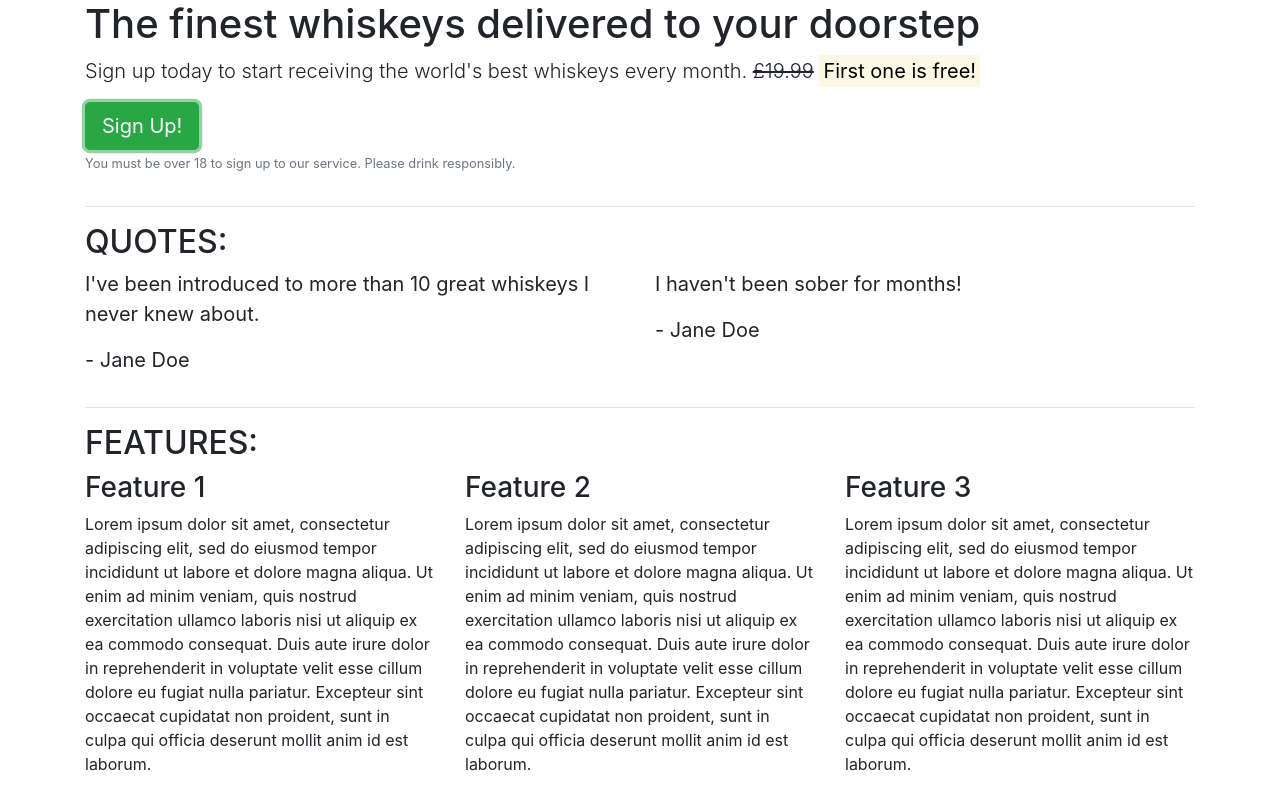
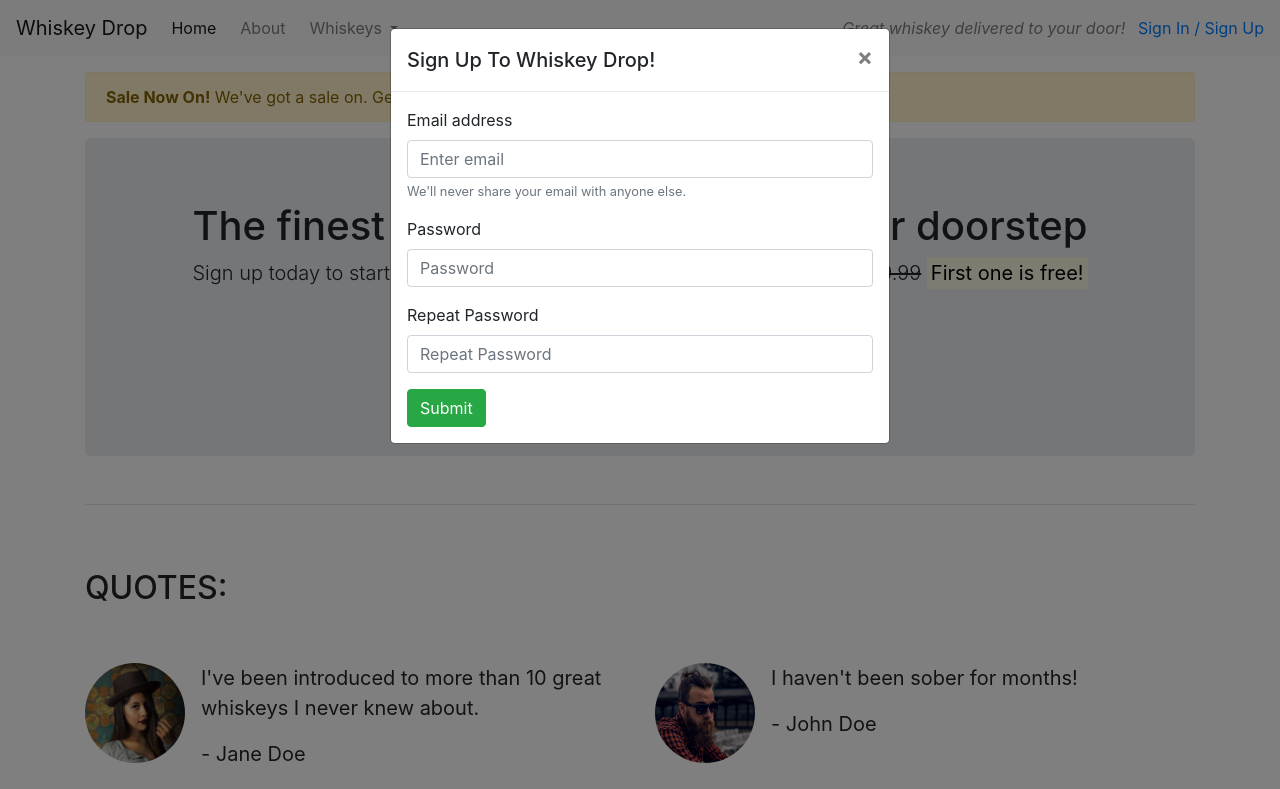
Before and after one commit to CherylEThomas/bootstrap1, a plain HTML site: page index.html in a window 1280 px wide. Both pictures are taken after a click on the button "Sign Up!". Shown: the top 789 px of the page. Drawn offline with nearby package versions, Linux system fonts and the light colour scheme.

Commit message:
Update-Whiskey-Tutorial

```diff
--- a/index.html
+++ b/index.html
@@ -7,17 +7,57 @@
     <title>Whiskey Drop | Taste a new whiskey every month</title>
     <link rel="stylesheet" href="https://stackpath.bootstrapcdn.com/bootstrap/4.1.3/css/bootstrap.min.css" integrity="sha384-MCw98/SFnGE8fJT3GXwEOngsV7Zt27NXFoaoApmYm81iuXoPkFOJwJ8ERdknLPMO" crossorigin="anonymous">
     <script src="https://stackpath.bootstrapcdn.com/bootstrap/4.1.3/js/bootstrap.min.js" integrity="sha384-ChfqqxuZUCnJSK3+MXmPNIyE6ZbWh2IMqE241rYiqJxyMiZ6OW/JmZQ5stwEULTy" crossorigin="anonymous"></script>
+    <link rel="stylesheet" href="https://use.fontawesome.com/releases/v5.6.1/css/all.css" integrity="sha384-gfdkjb5BdAXd+lj+gudLWI+BXq4IuLW5IT+brZEZsLFm++aCMlF1V92rMkPaX4PP" crossorigin="anonymous">
 </head>
 <body>
-    <article class="container">
+    <nav class="navbar navbar-light bg-light navbar-expand-sm">
+        <a href="/" class="navbar-brand">Whiskey Drop</a>
+
+        <button class="navbar-toggler ml-auto" type="button" data-toggle="collapse" data-target="#navbarNavDropdown" aria-controls="navbarNavDropdown" aria-expanded="false" aria-label="Toggle navigation">
+        <span class="navbar-toggler-icon"></span></button>
+
+        <div class="collapse navbar-collapse" id="navbarNavDropdown">
+            <ul class="navbar-nav mr-auto">
+                <li class="active nav-item mr-2"><a class="nav-link" href="/">Home</a></li>
+                <li class="nav-item mr-2"><a class="nav-link" href="/">About</a></li>
+                <li class="nav-item dropdown">
+                    <a class="nav-link dropdown-toggle" href="#" id="navbarDropdownMenuLink" role="button" data-toggle="dropdown" aria-haspopup="true" aria-expanded="false">
+                        Whiskeys
+                    </a>
+                            <div class="dropdown-menu" aria-labelledby="navbarDropdownMenuLink">
+                                <a class="dropdown-item" href="#">Irish</a>
+                                <a class="dropdown-item" href="#">Scotch</a>
+                                <a class="dropdown-item" href="#">Japanese</a>
+                                <a class="dropdown-item" href="#">American</a>
+                            </div>
+                </li>
+
+                <li class="nav-item mr-2 d-block d-sm-none"><a class="nav-link" href="/login">Sign In / Sign Up</a></li>
+            </ul>
+        </div>
+        <div class="d-none d-md-block">
+            <p class="navbar-text my-auto mr-2"><i>Great whiskey delivered to your door!</i></p>
+            <a href="/login">Sign In / Sign Up</a>
+        </div>
+    </nav>
+    <article class="container mt-3">
+        <div class="row d-none d-sm-block">
+            <div class="col-12">
+                <div class="alert alert-warning">
+                    <strong>Sale Now On!</strong> We've got a sale on. Get a 12-month subscription for the price of 6! <a href="">See here for details!</a>
+                </div>
+            </div>
+        </div>
         <!-- Callout -->
         <div class="row">
             <div class="col-12">
-                <section class="callout">
+                <section class="callout jumbotron text-center">
                     <h1>The finest whiskeys delivered to your doorstep</h1>
                     <p class="lead">Sign up today to start receiving the world's best whiskeys every month.
-                    <s>£19.99</s> <strong><mark>First one is free!</mark></strong></p>
-                    <button class="btn btn-success btn-lg">Sign Up!</button>
+                    <s class="d-none d-sm-inline">£19.99</s>
+                    <span class="d-inline d-sm-none"><br></span>
+                    <strong><mark>First one is free!</mark></strong></p>
+                    <button class="btn btn-success btn-lg" data-toggle="modal" data-target="#signUpModal">Sign Up!</button>
                     <p class="text-muted"><small>You must be over 18 to sign up to our service. Please drink responsibly.</small></p>
                 </section>
             </div>
@@ -28,22 +68,36 @@
         <!-- Quotes -->
         <section class="quotes">
             <div class="row">
-                <div class="col-12">
+                <div class="col-12 my-5">
                     <h2 class="text-uppercase">Quotes:</h2>
                 </div>
             </div>
             <div class="row">
                 <div class="col-12 col-md-6">
+                    <div class="media">
+                        <div class="d-none d-sm-block">
+                            <img src="images/girl-image.png" alt="girl" class="rounded-circle mr-3" height="100" width="100">
+                        </div>
+                        <div class="media-body">
                             <blockquote class="blockquote">
                                 <p>I've been introduced to more than 10 great whiskeys I never knew about.</p>
                                 <p>- Jane Doe</p>
                             </blockquote>
                         </div>
+                    </div>
+                </div>
                 <div class="col-12 col-md-6">
+                    <div class="media">
+                        <div class="d-none d-sm-block">
+                            <img src="images/guy-image.png" alt="girl" class="rounded-circle mr-3" height="100" width="100">
+                        </div>
+                        <div class="media-body">
                             <blockquote class="blockquote">
                                 <p>I haven't been sober for months!</p>
-                        <p>- Jane Doe</p>
+                                <p>- John Doe</p>
                             </blockquote>
+                        </div>
+                    </div>
                 </div>
             </div>
         </section>
@@ -53,28 +107,28 @@
         <!-- Features -->
         <section class="features">
             <div class="row">
-                <div class="col-12">
+                <div class="col-12 my-5">
                     <h2 class="text-uppercase">Features:</h2>
                 </div>
             </div>
             <div class="row">
                 <div class="col-12 col-md-6 col-lg-4">
                     <div class="feature">
-                        <h3>Feature 1</h3>
+                        <h3><i class="fas fa-gift d-none d-sm-inline"></i> Feature 1 <span class="badge badge-success">NEW!</span></h3>
                         <p>Lorem ipsum dolor sit amet, consectetur adipiscing elit, sed do eiusmod tempor incididunt ut labore et dolore magna aliqua. Ut enim ad minim veniam, quis nostrud exercitation ullamco laboris nisi ut aliquip ex ea commodo consequat. Duis aute irure dolor in reprehenderit in voluptate velit esse cillum dolore eu fugiat nulla pariatur. Excepteur sint occaecat cupidatat non proident, sunt in culpa qui officia deserunt mollit anim id est laborum.</p>
                         <p><a class="btn btn-sm btn-light">Read More</a></p>
                     </div>
                 </div>
                 <div class="col-12 col-md-6 col-lg-4">
                     <div class="feature">
-                        <h3>Feature 2</h3>
+                        <h3><i class="fas fa-credit-card d-none d-sm-inline"></i> Feature 2</h3>
                         <p>Lorem ipsum dolor sit amet, consectetur adipiscing elit, sed do eiusmod tempor incididunt ut labore et dolore magna aliqua. Ut enim ad minim veniam, quis nostrud exercitation ullamco laboris nisi ut aliquip ex ea commodo consequat. Duis aute irure dolor in reprehenderit in voluptate velit esse cillum dolore eu fugiat nulla pariatur. Excepteur sint occaecat cupidatat non proident, sunt in culpa qui officia deserunt mollit anim id est laborum.</p>
                         <p><a class="btn btn-sm btn-light">Read More</a></p>
                     </div>
                 </div>
                 <div class="col-12 d-md-none d-lg-block col-lg-4">
                     <div class="feature">
-                        <h3>Feature 3</h3>
+                        <h3><i class="fas fa-times-circle d-none d-sm-inline"></i> Feature 3</h3>
                         <p>Lorem ipsum dolor sit amet, consectetur adipiscing elit, sed do eiusmod tempor incididunt ut labore et dolore magna aliqua. Ut enim ad minim veniam, quis nostrud exercitation ullamco laboris nisi ut aliquip ex ea commodo consequat. Duis aute irure dolor in reprehenderit in voluptate velit esse cillum dolore eu fugiat nulla pariatur. Excepteur sint occaecat cupidatat non proident, sunt in culpa qui officia deserunt mollit anim id est laborum.</p>
                         <p><a class="btn btn-sm btn-light">Read More</a></p>
                     </div>
@@ -129,5 +183,40 @@
 
     </article>
 
+    <div class="modal" tabindex="-1" role="dialog" id="signUpModal">
+        <div class="modal-dialog" role="document">
+          <div class="modal-content">
+            <div class="modal-header">
+              <h5 class="modal-title">Sign Up To Whiskey Drop!</h5>
+              <button type="button" class="close" data-dismiss="modal" aria-label="Close">
+                <span aria-hidden="true">&times;</span>
+              </button>
+            </div>
+            <div class="modal-body">
+                <form>
+                    <div class="form-group">
+                      <label for="exampleInputEmail1">Email address</label>
+                      <input type="email" class="form-control" id="exampleInputEmail1" aria-describedby="emailHelp" placeholder="Enter email">
+                      <small id="emailHelp" class="form-text text-muted">We'll never share your email with anyone else.</small>
+                    </div>
+                    <div class="form-group">
+                      <label for="password">Password</label>
+                      <input type="password" class="form-control" id="password" placeholder="Password">
+                    </div>
+                    <div class="form-group">
+                        <label for="repeatPassword">Repeat Password</label>
+                        <input type="password" class="form-control" id="repeatPassword" placeholder="Repeat Password">
+                      </div>
+                    <button type="submit" class="btn btn-success">Submit</button>
+                  </form>
+            </div>
+          </div>
+        </div>
+      </div>
+
+    <script src="https://code.jquery.com/jquery-3.3.1.slim.min.js" integrity="sha384-q8i/X+965DzO0rT7abK41JStQIAqVgRVzpbzo5smXKp4YfRvH+8abtTE1Pi6jizo" crossorigin="anonymous"></script>
+    <script src="https://cdnjs.cloudflare.com/ajax/libs/popper.js/1.14.3/umd/popper.min.js" integrity="sha384-ZMP7rVo3mIykV+2+9J3UJ46jBk0WLaUAdn689aCwoqbBJiSnjAK/l8WvCWPIPm49" crossorigin="anonymous"></script>
+    <script src="https://stackpath.bootstrapcdn.com/bootstrap/4.1.3/js/bootstrap.min.js" integrity="sha384-ChfqqxuZUCnJSK3+MXmPNIyE6ZbWh2IMqE241rYiqJxyMiZ6OW/JmZQ5stwEULTy" crossorigin="anonymous"></script>
 </body>
+
 </html>
```
Also changed, not shown: images/girl-image.png (added), images/guy-image.png (added). Lines whose indentation alone changed are shown as unchanged.
